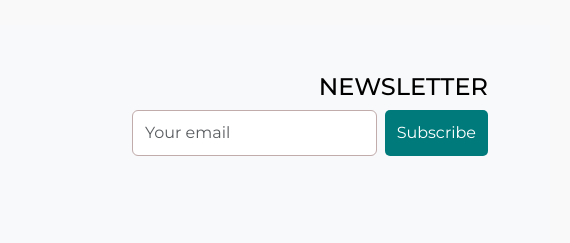
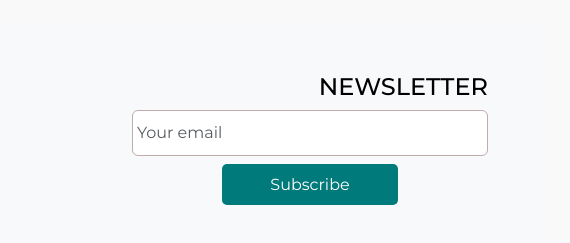
Before and after one commit to Huzaima007/E-Commerce-, a plain HTML site: page Products.html in a window 1280 px wide. Shown: the part 1174-1417 px from the top of the page, 710-1280 px from the left. Drawn offline with nearby package versions, Linux system fonts and the light colour scheme.

Commit message:
Update Products.html

```diff
--- a/Products.html
+++ b/Products.html
@@ -268,14 +268,14 @@
           </div>
           <div class="col-md-4 text-center text-md-end">
             <h4>NEWSLETTER</h4>
-            <form class="d-flex justify-content-center justify-content-md-end">
               <input
                 type="email"
-                class="form-control custom-input w-75 me-2"
+                class="d-flex justify-content-center justify-content-md-end form-control custom-input p-1 me-2 "
                 placeholder="Your email"
               />
-              <button type="submit" class="btn custom-button">Subscribe</button>
-            </form>
+              <div class="button-container d-flex justify-content-center justify-content-md-center px-5">
+                <button type="submit" class="p-2 px-5 mt-2 custom-button">Subscribe</button>
+              </div>
           </div>
         </div>
 
@@ -308,6 +308,8 @@
         </div>
       </div>
     </footer>
+    <script src="https://cdn.jsdelivr.net/npm/bootstrap@5.3.0-alpha1/dist/js/bootstrap.bundle.min.js"></script>
+
     <script src="./Assets/index.js"></script>
   </body>
 </html>
```
